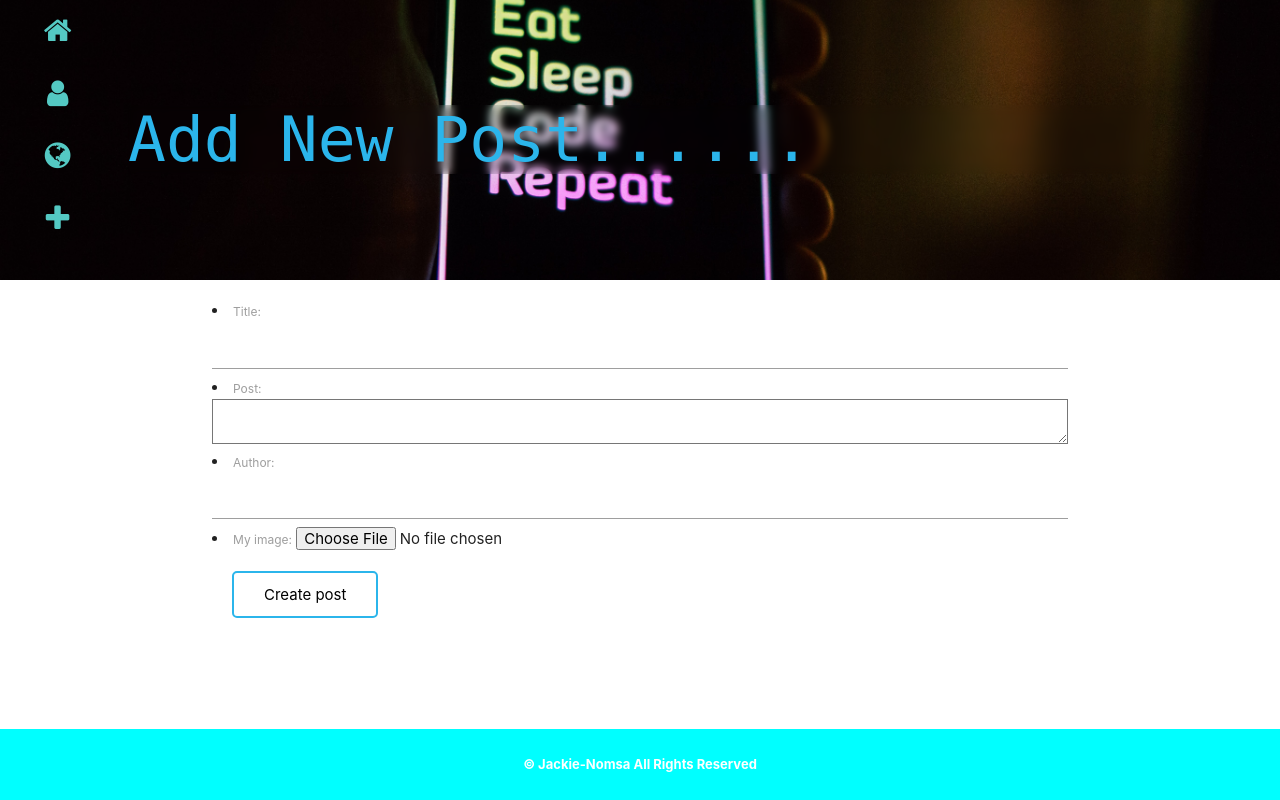
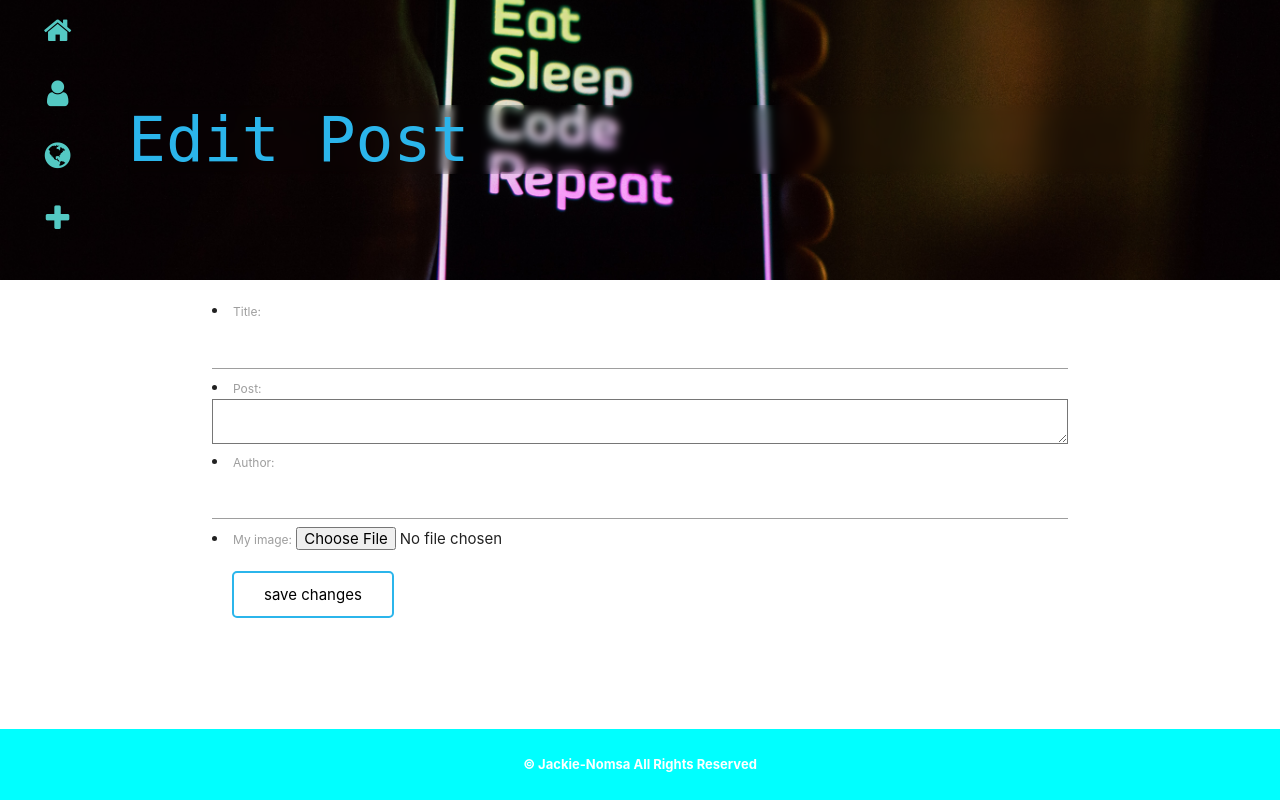
Before and after one commit to JackieNomsa/My-Blog, a Django app: template my_blog/posts/templates/posts/add.html in a window 1280 px wide. Run offline with Django 3.2, Linux system fonts and the light colour scheme; the template is opened without the code that fills it: values that come from a table or form of the project are taken from there, others are empty; data comes from the database, SQL or seed files in the repository; both versions use the stored data as it was after the commit; some web fonts are replaced.

Commit message:
editing post

```diff
--- a/my_blog/posts/templates/posts/add.html
+++ b/my_blog/posts/templates/posts/add.html
@@ -1,17 +1,22 @@
-{% extends 'posts/home.html' %}
-{% load static %}
-{% block title %}Create Post{% endblock %}
-
-{% block body %}
+{% extends 'posts/home.html' %} {% load static %} {% block title %}Create Post
+{% endblock %} {% block body %} {% if edition %}
 <div class="add">
-    <h1>Add New Post......</h1>
+  <h1>Edit Post</h1>
 </div>
-    <div class="my-container add-new">
-        <form action="/add/" method="POST"  enctype="multipart/form-data">
-            {% csrf_token %}
-            {{form.as_ul}}
-            <button type="submit" name="save" class="my-btn">Create post</button>
-        </form>
-    </div>
-
-{% endblock %}
+<div class="my-container add-new">
+  <form action="/add/" method="POST" enctype="multipart/form-data">
+    {% csrf_token %} {{form.as_ul}}
+    <button type="submit" name="save" class="my-btn">save changes</button>
+  </form>
+</div>
+{% else %}
+<div class="add">
+  <h1>Add New Post......</h1>
+</div>
+<div class="my-container add-new">
+  <form action="/add/" method="POST" enctype="multipart/form-data">
+    {% csrf_token %} {{form.as_ul}}
+    <button type="submit" name="save" class="my-btn">Create post</button>
+  </form>
+</div>
+{% endif %} {% endblock %}
```
Also changed, not shown: my_blog/posts/views.py (+4 -16 lines), my_blog/db.sqlite3.
